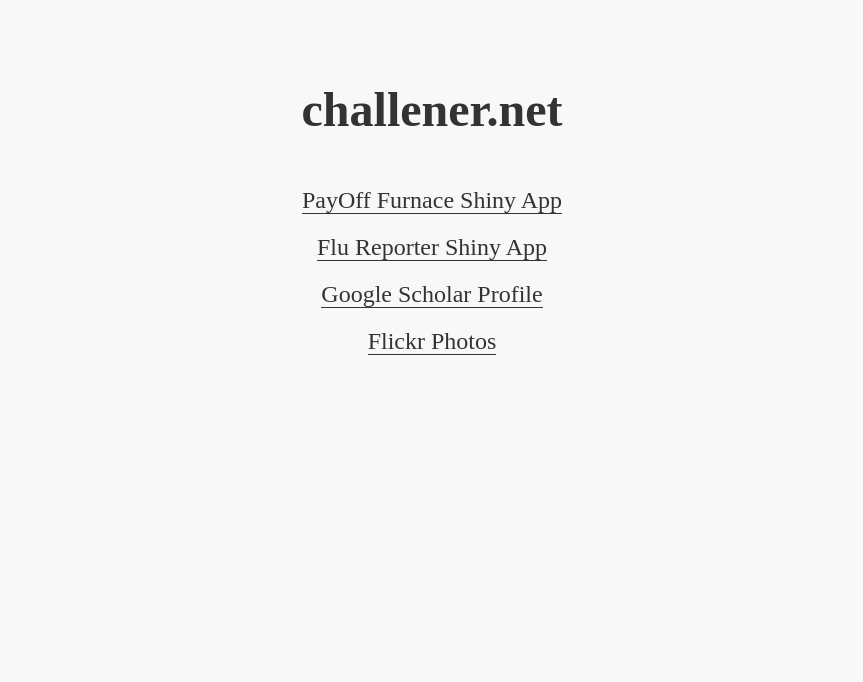
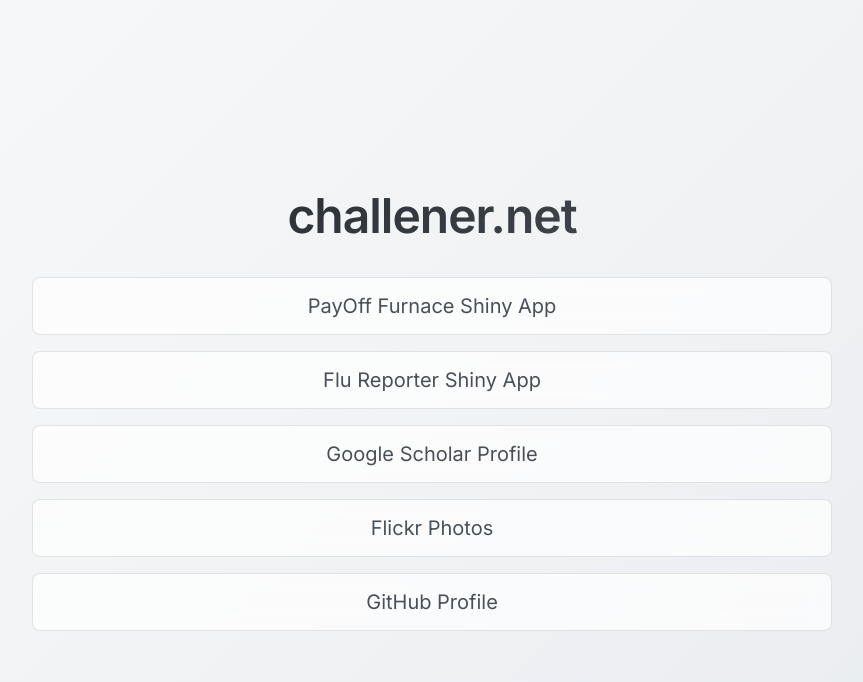
Before and after one commit to dwchal/dwchal.github.io, a plain HTML site: page index.html in a window 1280 px wide. Shown: the whole page, without its empty margins (208-1071 px from the left). Drawn offline with Linux system fonts and the light colour scheme.

Commit message:
Update index.html

```diff
--- a/index.html
+++ b/index.html
@@ -2,47 +2,91 @@
 <html lang="en">
 <head>
     <meta charset="UTF-8">
+    <meta name="viewport" content="width=device-width, initial-scale=1.0">
     <title>challener.net</title>
+    <link rel="preconnect" href="https://fonts.googleapis.com">
+    <link rel="preconnect" href="https://fonts.gstatic.com" crossorigin>
+    <link href="https://fonts.googleapis.com/css2?family=Inter:wght@400;600&display=swap" rel="stylesheet">
     <style>
         body {
-            font-family: serif;
+            font-family: 'Inter', -apple-system, BlinkMacSystemFont, sans-serif;
             margin: 0;
-            padding: 50px;
-            background-color: #f8f8f8;
-            color: #333;
+            padding: 0;
+            min-height: 100vh;
+            background: linear-gradient(135deg, #f8f9fa 0%, #e9ecef 100%);
+            color: #212529;
+            display: flex;
+            flex-direction: column;
+            align-items: center;
+            justify-content: center;
+        }
+        .container {
+            max-width: 800px;
+            padding: 2rem;
+            width: 90%;
         }
         h1 {
-            font-size: 48px;
-            margin-bottom: 50px;
+            font-size: 3rem;
+            font-weight: 600;
+            margin-bottom: 2rem;
             text-align: center;
+            background: linear-gradient(135deg, #212529 0%, #495057 100%);
+            -webkit-background-clip: text;
+            -webkit-text-fill-color: transparent;
+            letter-spacing: -1px;
         }
         ul {
             list-style: none;
             padding: 0;
+            display: grid;
+            gap: 1rem;
+            width: 100%;
         }
         li {
-            margin: 20px 0;
-            font-size: 24px;
+            margin: 0;
+            font-size: 1.25rem;
             text-align: center;
         }
         a {
             text-decoration: none;
-            color: #333;
-            border-bottom: 1px solid #333;
+            color: #495057;
+            padding: 1rem 1.5rem;
+            border-radius: 8px;
+            display: block;
+            background: rgba(255, 255, 255, 0.7);
+            backdrop-filter: blur(10px);
+            transition: all 0.3s ease;
+            border: 1px solid rgba(0, 0, 0, 0.1);
         }
         a:hover {
-            color: #000;
-            border-bottom: 1px solid #000;
+            color: #212529;
+            background: rgba(255, 255, 255, 0.9);
+            transform: translateY(-2px);
+            box-shadow: 0 4px 12px rgba(0, 0, 0, 0.1);
+        }
+        @media (max-width: 600px) {
+            body {
+                padding: 1rem;
+            }
+            h1 {
+                font-size: 2rem;
+            }
+            li {
+                font-size: 1rem;
+            }
         }
     </style>
 </head>
 <body>
+    <div class="container">
         <h1>challener.net</h1>
         <ul>
             <li><a href="https://dwchal.shinyapps.io/PayOffFurnance/">PayOff Furnace Shiny App</a></li>
             <li><a href="https://dwchal.shinyapps.io/flureporterapp/">Flu Reporter Shiny App</a></li>
             <li><a href="https://scholar.google.com/citations?user=xJvflfcAAAAJ&hl=en">Google Scholar Profile</a></li>
             <li><a href="https://www.flickr.com/photos/dwchal/">Flickr Photos</a></li>
+            <li><a href="https://github.com/dwchal">GitHub Profile</a></li>
         </ul>
+    </div>
 </body>
 </html>
```
Lines whose indentation alone changed are shown as unchanged.
